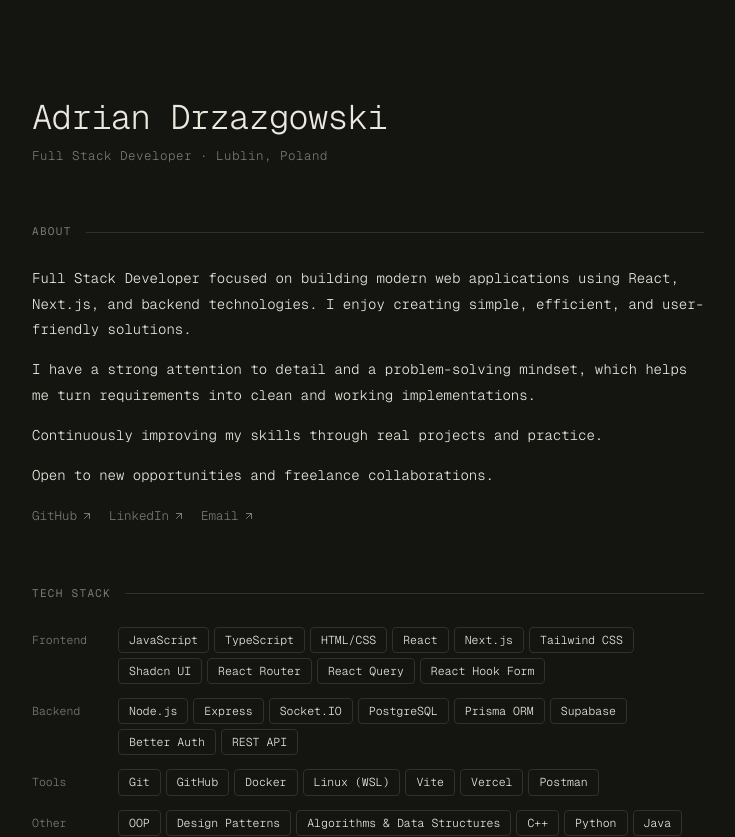
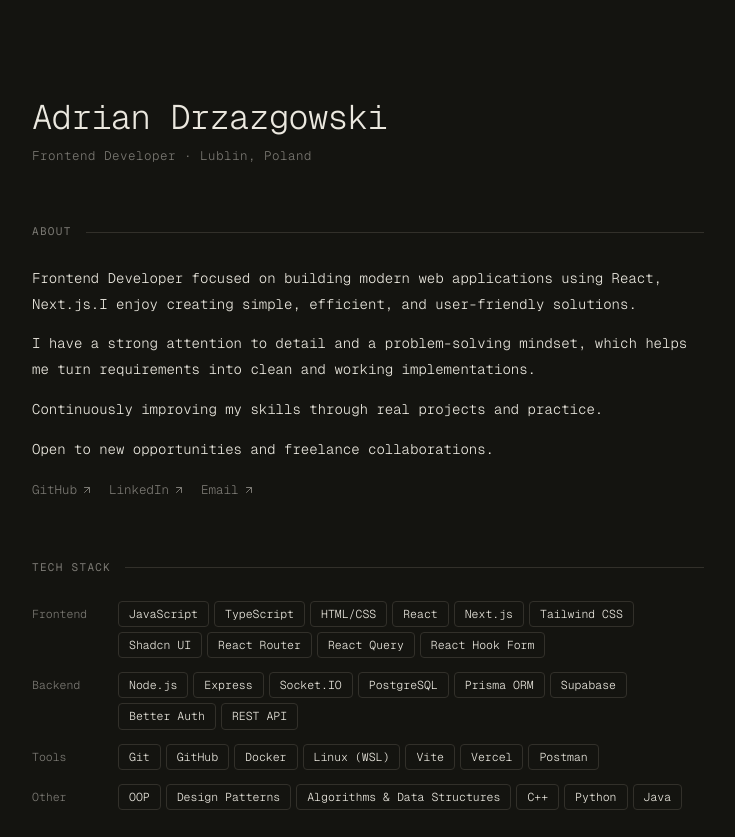
Before and after one commit to iamdrzazgowski/personal-website, a Next.js app: page / in a window 1280 px wide. Shown: the top 837 px of the page, without its empty margins (272-1007 px from the left). Built offline with nearby package versions, Linux system fonts and the light colour scheme.

Commit message:
fix: information details

```diff
--- a/src/app/layout.tsx
+++ b/src/app/layout.tsx
@@ -14,9 +14,9 @@
 });
 
 export const metadata: Metadata = {
-    title: 'Full Stack Developer | Adrian Drzazgowski',
+    title: 'Frontend Developer | Adrian Drzazgowski',
     description:
-        'Full Stack Developer based in Lublin, Poland. I build fast, scalable and user-focused web applications using React, Next.js and modern backend technologies.',
+        'Frontend Developer based in Lublin, Poland. I build fast, scalable and user-focused web applications using React, Next.js.',
 };
 
 export default function RootLayout({
--- a/src/components/about.tsx
+++ b/src/components/about.tsx
@@ -10,10 +10,9 @@
 
             <div className='flex flex-col gap-3.5'>
                 <p className='text-[14px] leading-[1.85]'>
-                    Full Stack Developer focused on building modern web
-                    applications using React, Next.js, and backend technologies.
-                    I enjoy creating simple, efficient, and user-friendly
-                    solutions.
+                    Frontend Developer focused on building modern web
+                    applications using React, Next.js.I enjoy creating simple,
+                    efficient, and user-friendly solutions.
                 </p>
                 <p className='text-[14px] leading-[1.85]'>
                     I have a strong attention to detail and a problem-solving
--- a/src/components/header.tsx
+++ b/src/components/header.tsx
@@ -5,7 +5,7 @@
                 Adrian Drzazgowski
             </h1>
             <p className='text-[12.5px] text-muted-foreground mt-1.5 tracking-[0.04em]'>
-                Full Stack Developer · Lublin, Poland
+                Frontend Developer · Lublin, Poland
             </p>
         </header>
     );
```
